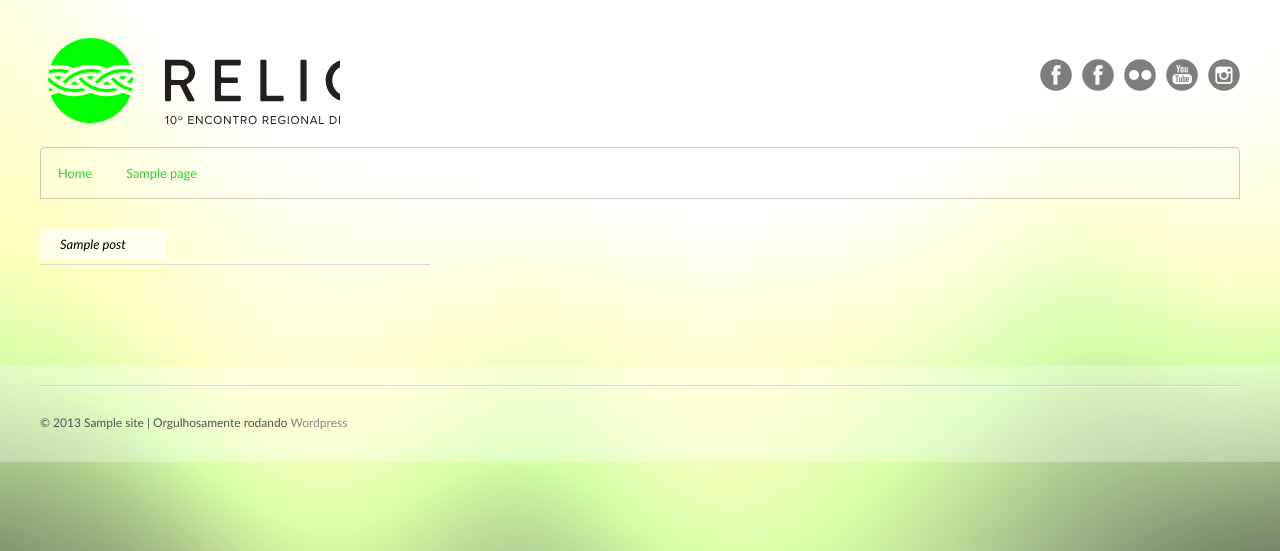
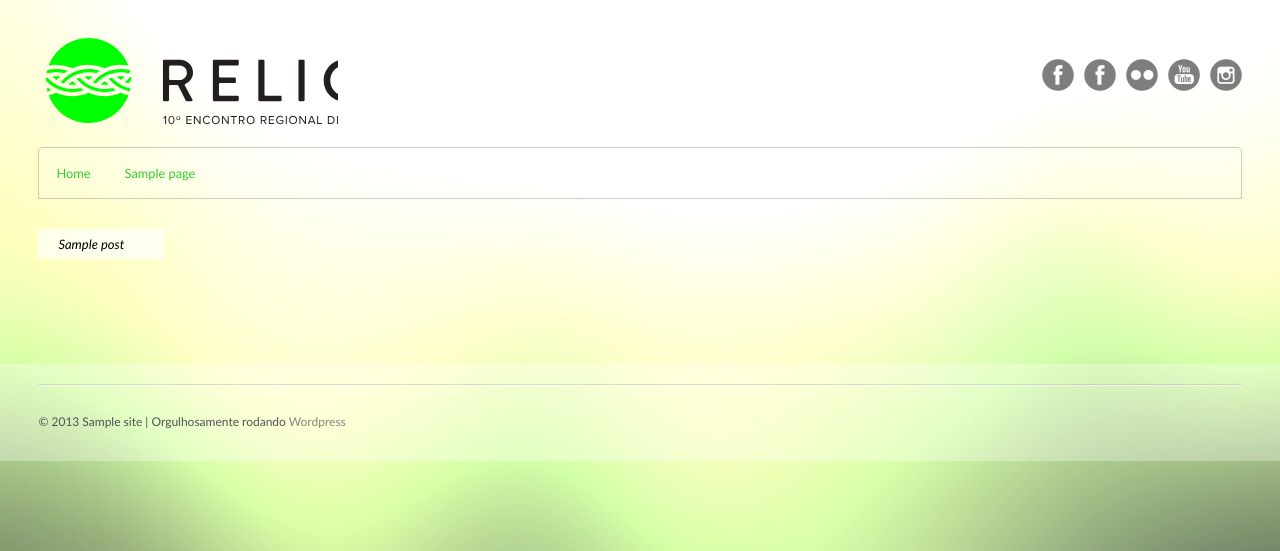
Before and after one commit to tduarte/relicario, a WordPress theme: template content/themes/relicario/index.php in a window 1280 px wide. Shown: the top 551 px of the page. Run offline with PHP 8.4 and a stand-in for WordPress, Linux system fonts and the light colour scheme; the site name, menu and one post (Sample post) are stand-ins, and other content is empty; some libraries are stand-ins or nearby versions.

Commit message:
Algumas mudanças desnecessárias.

```diff
--- a/content/themes/relicario/functions.php
+++ b/content/themes/relicario/functions.php
@@ -45,7 +45,7 @@
 
 	// Gridly post thumbnails
 	add_theme_support( 'post-thumbnails' );
-		add_image_size('summary-image', 390, 9999);
+		add_image_size('summary-image', 380, 9999);
 		add_image_size('detail-image', 770, 9999);
 
 
--- a/content/themes/relicario/style.css
+++ b/content/themes/relicario/style.css
@@ -536,7 +536,7 @@ body {
 
 #wrap {
   width: 94%;
-  max-width: 1200px;
+  max-width: 1218px;
   margin: auto; }
 
 h1 {
@@ -783,10 +783,8 @@ footer {
   height: inherit; }
 
 #post-area .post {
-  width: 390px;
-  background: #FFF;
-  border-right: 1px solid #dbdbdb;
-  border-bottom: 1px solid #dbdbdb;
+  width: 380px;
+  margin-right: 10px;
   margin-top: 15px;
   position: relative; }
   #post-area .post .gridly-copy {
```
Also changed, not shown: content/themes/relicario/stylesheets/relicario.scss (+3 -5 lines), content/themes/relicario/js/functions.js (indentation only).
